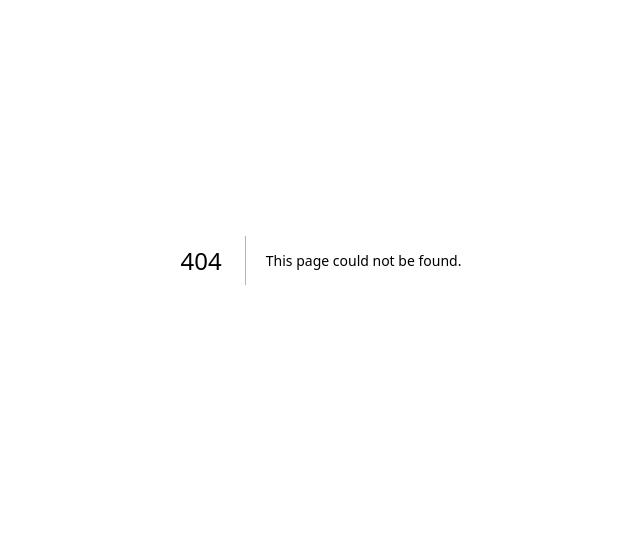
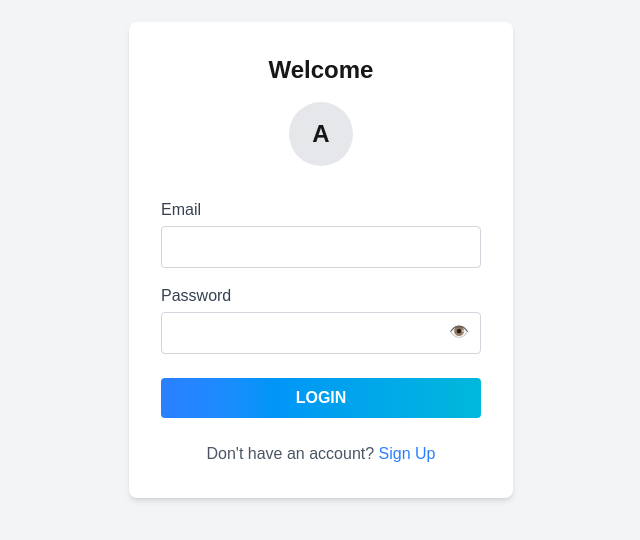
Before and after one commit to kchild89/Capstone, a Next.js app in the folder client/: page /login in a window 1280 px wide. Before the commit this address had no page. Shown: the part 140-680 px from the top of the page, without its empty margins (319-959 px from the left). Built offline with nearby package versions, Linux system fonts and the light colour scheme.

Commit message:
Add Login Page

```diff
--- /dev/null
+++ b/client/src/app/login/page.js
@@ -0,0 +1,104 @@
+"use client";
+
+import { useState } from "react";
+import { useRouter } from "next/navigation";
+
+export default function LoginPage() {
+  const router = useRouter();
+  const [email, setEmail] = useState("");
+  const [password, setPassword] = useState("");
+  const [error, setError] = useState("");
+
+  const handleSubmit = async (e) => {
+    e.preventDefault();
+    const apiUrl = process.env.NEXT_PUBLIC_API_URL || "http://localhost:3001";
+
+    try {
+      const res = await fetch(`${apiUrl}/api/login`, {
+        method: "POST",
+        headers: { "Content-Type": "application/json" },
+        body: JSON.stringify({ email, password }),
+      });
+
+      if (!res.ok) {
+        const data = await res.json();
+        setError(data.message || "Login failed");
+      } else {
+        // Redirect on successful login
+        router.push("/dashboard");
+      }
+    } catch (err) {
+      console.error("Login error:", err);
+      setError("An error occurred. Please try again.");
+    }
+  };
+
+  return (
+    <div className="flex min-h-screen items-center justify-center bg-gray-100 p-4">
+      <div className="bg-white w-full max-w-sm rounded-lg shadow-md p-8">
+        <h1 className="text-2xl font-bold text-center mb-4">Welcome</h1>
+
+        {/* Placeholder icon (swap out if you have an actual image/icon) */}
+        <div className="flex justify-center mb-8">
+          <div className="bg-gray-200 h-16 w-16 flex items-center justify-center rounded-full">
+            <span className="text-2xl font-bold">A</span>
+          </div>
+        </div>
+
+        {error && <p className="text-red-500 text-center mb-4">{error}</p>}
+
+        <form onSubmit={handleSubmit}>
+          <div className="mb-4">
+            <label className="block text-gray-700 font-medium mb-1">
+              Email
+            </label>
+            <input
+              type="email"
+              className="w-full border border-gray-300 rounded px-3 py-2 focus:outline-none focus:ring-2 focus:ring-blue-400"
+              value={email}
+              onChange={(e) => setEmail(e.target.value)}
+              required
+            />
+          </div>
+
+          <div className="mb-6">
+            <label className="block text-gray-700 font-medium mb-1">
+              Password
+            </label>
+            <div className="relative">
+              <input
+                type="password"
+                className="w-full border border-gray-300 rounded px-3 py-2 focus:outline-none focus:ring-2 focus:ring-blue-400"
+                value={password}
+                onChange={(e) => setPassword(e.target.value)}
+                required
+              />
+              {/* Eye icon placeholder (not functional) */}
+              <div className="absolute right-3 top-2 text-gray-400 cursor-pointer">
+                👁️
+              </div>
+            </div>
+          </div>
+
+          <button
+            type="submit"
+            className="w-full py-2 rounded text-white font-semibold
+              bg-gradient-to-r from-blue-500 to-cyan-500
+              hover:from-blue-600 hover:to-cyan-600
+              focus:outline-none focus:ring-2 focus:ring-blue-300
+              transition-colors"
+          >
+            LOGIN
+          </button>
+        </form>
+
+        <div className="text-center mt-6 text-gray-600">
+          Don&apos;t have an account?{" "}
+          <a href="#" className="text-blue-500 hover:underline">
+            Sign Up
+          </a>
+        </div>
+      </div>
+    </div>
+  );
+}
```
